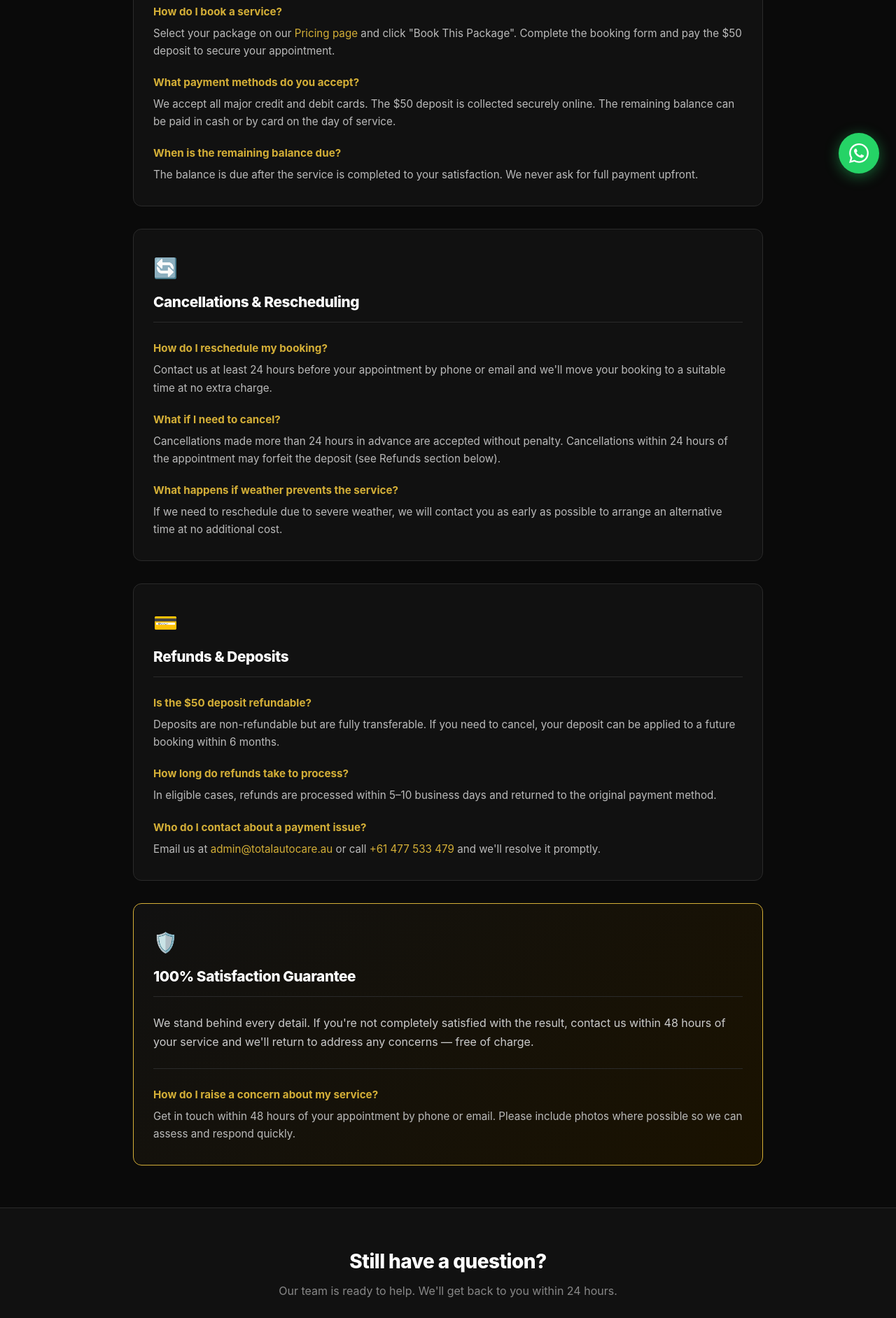
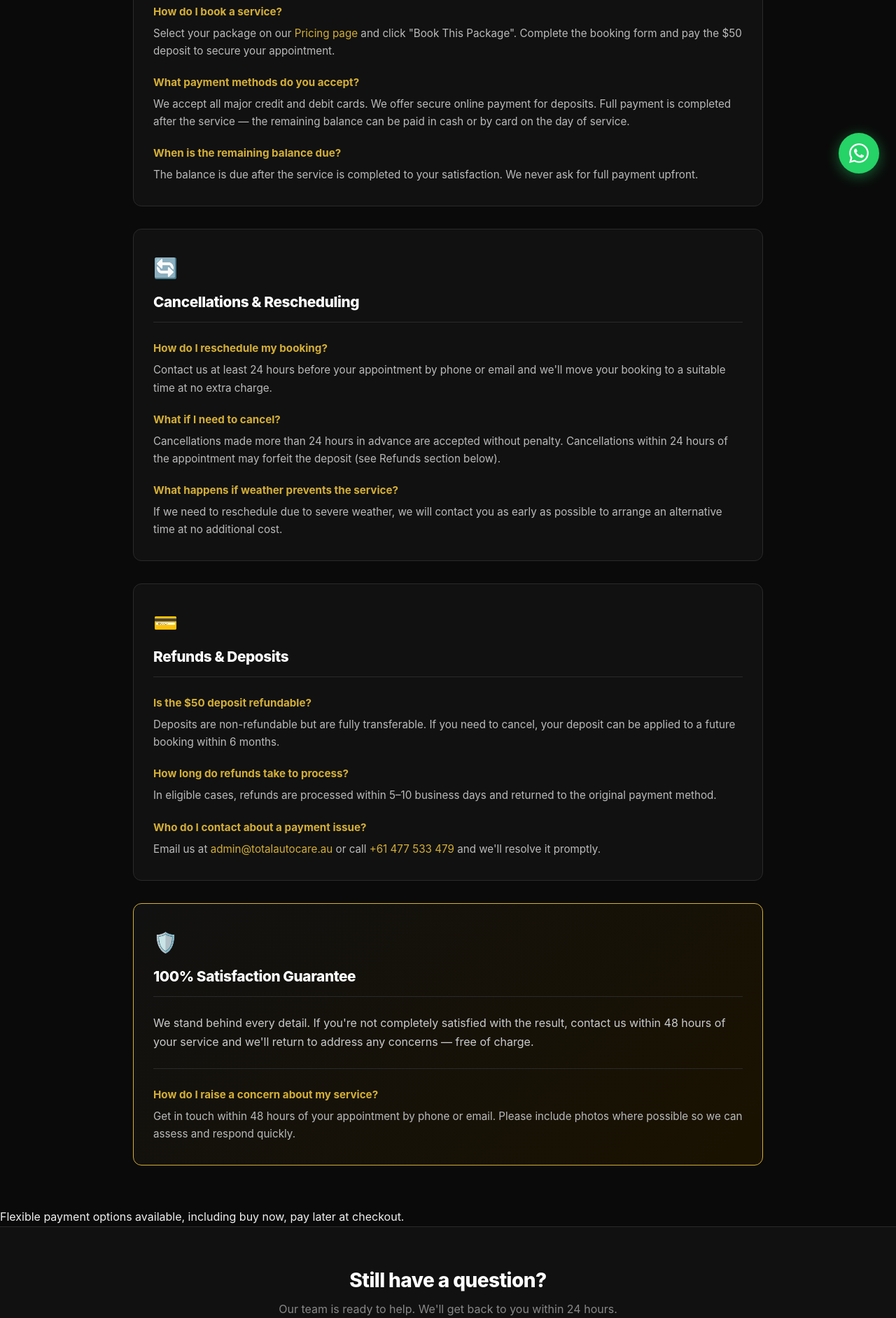
Before and after one commit to metalscratch/total-auto-care-site, a React (Create React App) app: page /support in a window 1280 px wide. Shown: the part 520-2404 px from the top of the page at 70% size. Built offline with nearby package versions, Linux system fonts and the light colour scheme.

Commit message:
Update SupportPage.jsx

```diff
--- a/src/pages/SupportPage.jsx
+++ b/src/pages/SupportPage.jsx
@@ -14,16 +14,13 @@ export default function SupportPage() {
           </p>
           <div className="support-contact-bar">
             <a href="mailto:admin@totalautocare.au" className="support-contact-item">
-              <span className="contact-icon">✉</span>
-              admin@totalautocare.au
+              <span className="contact-icon">✉</span> admin@totalautocare.au
             </a>
             <a href="tel:+61477533479" className="support-contact-item">
-              <span className="contact-icon">📞</span>
-              +61 477 533 479
+              <span className="contact-icon">📞</span> +61 477 533 479
             </a>
             <span className="support-contact-item">
-              <span className="contact-icon">🕐</span>
-              24-hour response time
+              <span className="contact-icon">🕐</span> 24-hour response time
             </span>
           </div>
         </div>
@@ -41,24 +38,19 @@ export default function SupportPage() {
               <div className="support-q">How do I book a service?</div>
               <div className="support-a">
                 Select your package on our{' '}
-                <Link to="/#pricing">Pricing page</Link> and click "Book This
-                Package". Complete the booking form and pay the $50 deposit to
-                secure your appointment.
+                <Link to="/#pricing">Pricing page</Link> and click &quot;Book This Package&quot;. Complete the booking form and pay the $50 deposit to secure your appointment.
               </div>
             </div>
             <div className="support-qa">
               <div className="support-q">What payment methods do you accept?</div>
               <div className="support-a">
-                We accept all major credit and debit cards. The $50 deposit is
-                collected securely online. The remaining balance can be paid in
-                cash or by card on the day of service.
+                We accept all major credit and debit cards. We offer secure online payment for deposits. Full payment is completed after the service — the remaining balance can be paid in cash or by card on the day of service.
               </div>
             </div>
             <div className="support-qa">
               <div className="support-q">When is the remaining balance due?</div>
               <div className="support-a">
-                The balance is due after the service is completed to your
-                satisfaction. We never ask for full payment upfront.
+                The balance is due after the service is completed to your satisfaction. We never ask for full payment upfront.
               </div>
             </div>
           </div>
@@ -70,25 +62,19 @@ export default function SupportPage() {
             <div className="support-qa">
               <div className="support-q">How do I reschedule my booking?</div>
               <div className="support-a">
-                Contact us at least 24 hours before your appointment by phone or
-                email and we'll move your booking to a suitable time at no extra
-                charge.
+                Contact us at least 24 hours before your appointment by phone or email and we&apos;ll move your booking to a suitable time at no extra charge.
               </div>
             </div>
             <div className="support-qa">
               <div className="support-q">What if I need to cancel?</div>
               <div className="support-a">
-                Cancellations made more than 24 hours in advance are accepted
-                without penalty. Cancellations within 24 hours of the
-                appointment may forfeit the deposit (see Refunds section below).
+                Cancellations made more than 24 hours in advance are accepted without penalty. Cancellations within 24 hours of the appointment may forfeit the deposit (see Refunds section below).
               </div>
             </div>
             <div className="support-qa">
               <div className="support-q">What happens if weather prevents the service?</div>
               <div className="support-a">
-                If we need to reschedule due to severe weather, we will contact
-                you as early as possible to arrange an alternative time at no
-                additional cost.
+                If we need to reschedule due to severe weather, we will contact you as early as possible to arrange an alternative time at no additional cost.
               </div>
             </div>
           </div>
@@ -100,28 +86,22 @@ export default function SupportPage() {
             <div className="support-qa">
               <div className="support-q">Is the $50 deposit refundable?</div>
               <div className="support-a">
-                Deposits are non-refundable but are fully transferable. If you
-                need to cancel, your deposit can be applied to a future booking
-                within 6 months.
+                Deposits are non-refundable but are fully transferable. If you need to cancel, your deposit can be applied to a future booking within 6 months.
               </div>
             </div>
             <div className="support-qa">
               <div className="support-q">How long do refunds take to process?</div>
               <div className="support-a">
-                In eligible cases, refunds are processed within 5–10 business
-                days and returned to the original payment method.
+                In eligible cases, refunds are processed within 5–10 business days and returned to the original payment method.
               </div>
             </div>
             <div className="support-qa">
               <div className="support-q">Who do I contact about a payment issue?</div>
               <div className="support-a">
                 Email us at{' '}
-                <a href="mailto:admin@totalautocare.au">
-                  admin@totalautocare.au
-                </a>{' '}
+                <a href="mailto:admin@totalautocare.au">admin@totalautocare.au</a>{' '}
                 or call{' '}
-                <a href="tel:+61477533479">+61 477 533 479</a> and we'll resolve
-                it promptly.
+                <a href="tel:+61477533479">+61 477 533 479</a> and we&apos;ll resolve it promptly.
               </div>
             </div>
           </div>
@@ -131,16 +111,12 @@ export default function SupportPage() {
             <div className="support-card-icon">🛡️</div>
             <h2 className="support-card-title">100% Satisfaction Guarantee</h2>
             <p className="guarantee-body">
-              We stand behind every detail. If you're not completely satisfied
-              with the result, contact us within 48 hours of your service and
-              we'll return to address any concerns — free of charge.
+              We stand behind every detail. If you&apos;re not completely satisfied with the result, contact us within 48 hours of your service and we&apos;ll return to address any concerns — free of charge.
             </p>
             <div className="support-qa">
               <div className="support-q">How do I raise a concern about my service?</div>
               <div className="support-a">
-                Get in touch within 48 hours of your appointment by phone or
-                email. Please include photos where possible so we can assess and
-                respond quickly.
+                Get in touch within 48 hours of your appointment by phone or email. Please include photos where possible so we can assess and respond quickly.
               </div>
             </div>
           </div>
@@ -148,12 +124,19 @@ export default function SupportPage() {
         </div>
       </section>
 
+      {/* Flexible Payments Notice */}
+      <div className="support-bnpl-bar">
+        <p className="support-bnpl-text">
+          Flexible payment options available, including buy now, pay later at checkout.
+        </p>
+      </div>
+
       {/* CTA */}
       <section className="support-cta">
         <div className="support-cta-inner">
           <h2 className="support-cta-title">Still have a question?</h2>
           <p className="support-cta-subtitle">
-            Our team is ready to help. We'll get back to you within 24 hours.
+            Our team is ready to help. We&apos;ll get back to you within 24 hours.
           </p>
           <a href="mailto:admin@totalautocare.au" className="btn-gold">
             Contact Us
```
